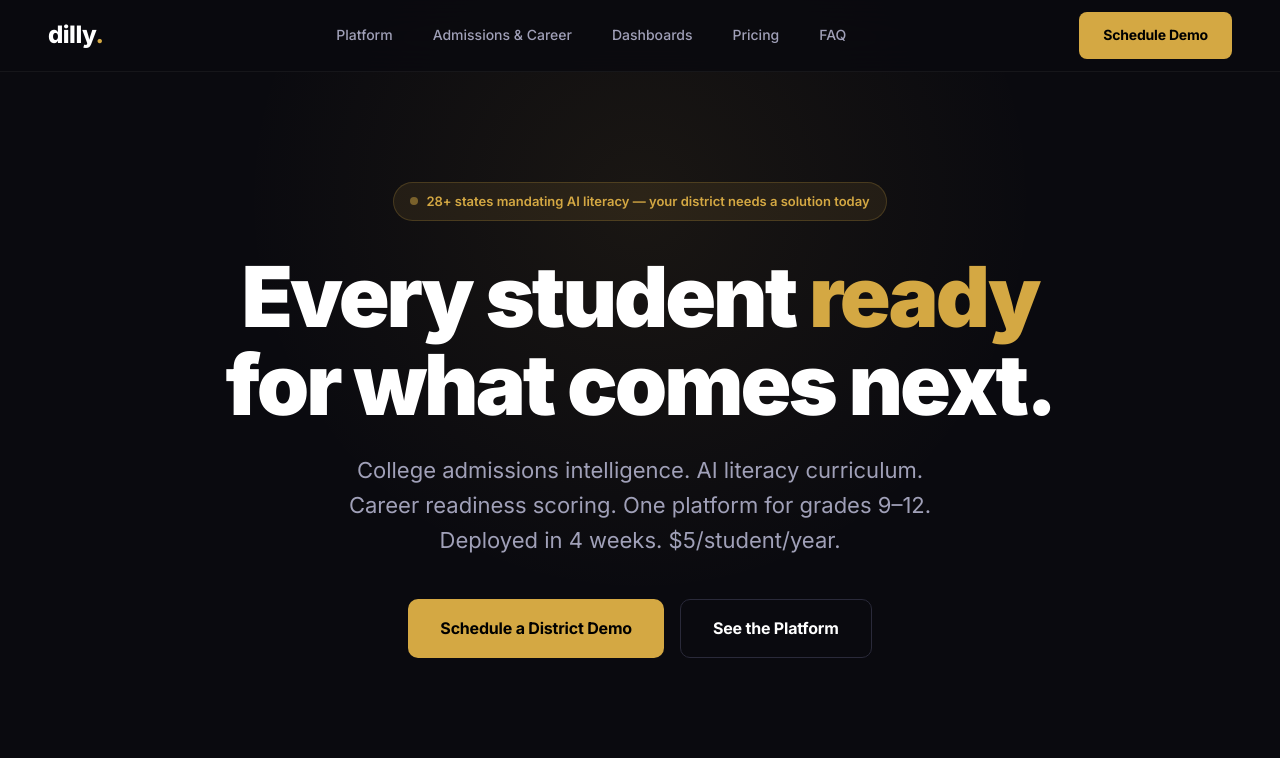
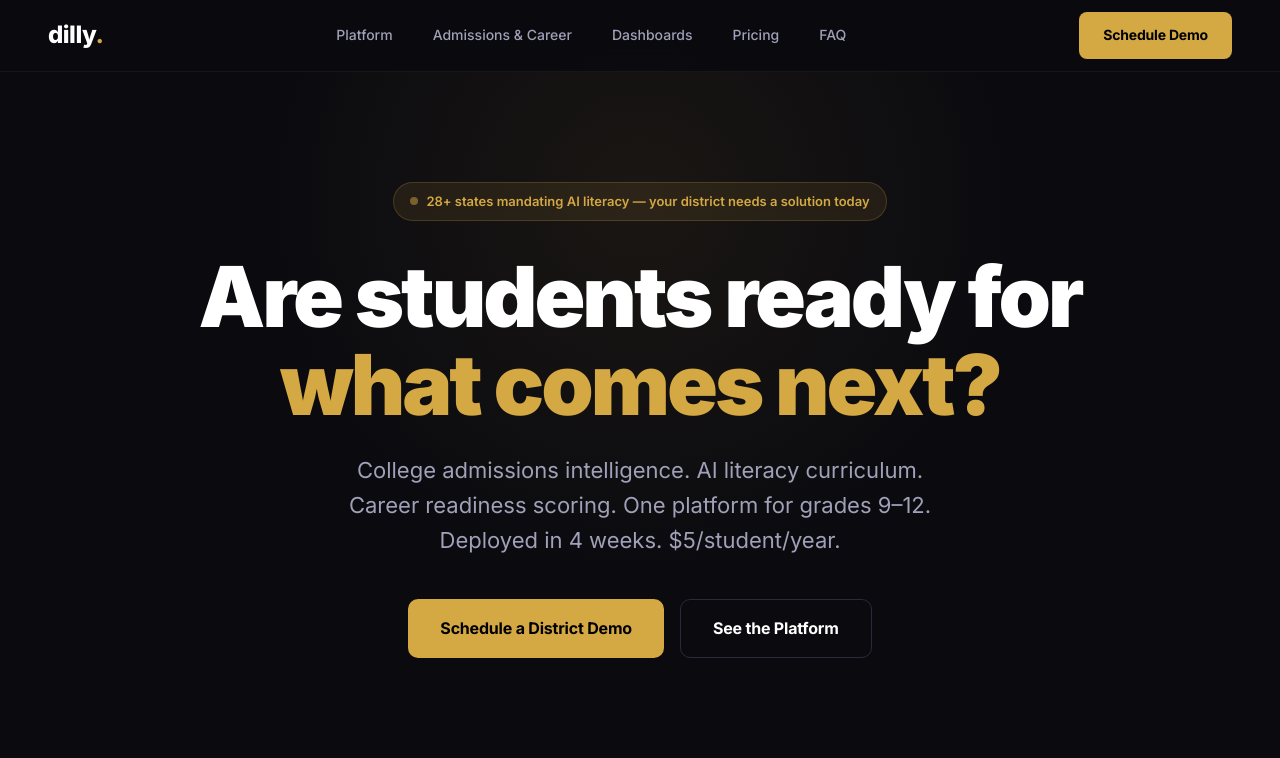
Before and after one commit to Dilan1234321/dilly-high-school, a plain HTML site: page index.html in a window 1280 px wide. Shown: the top 758 px of the page. Drawn offline with Linux system fonts and the light colour scheme.

Commit message:
Update index.html

```diff
--- a/index.html
+++ b/index.html
@@ -74,7 +74,7 @@
         <span class="pulse"></span>
         28+ states mandating AI literacy &mdash; your district needs a solution today
     </div>
-    <h1>Every student <span class="gold">ready</span> for what comes next.</h1>
+    <h1>Are students ready for<span class="gold"> what comes next?</span></h1>
     <p class="hero-sub">
         College admissions intelligence. AI literacy curriculum. Career readiness scoring. One platform for grades 9&ndash;12. Deployed in 4 weeks. $5/student/year.
     </p>
```
